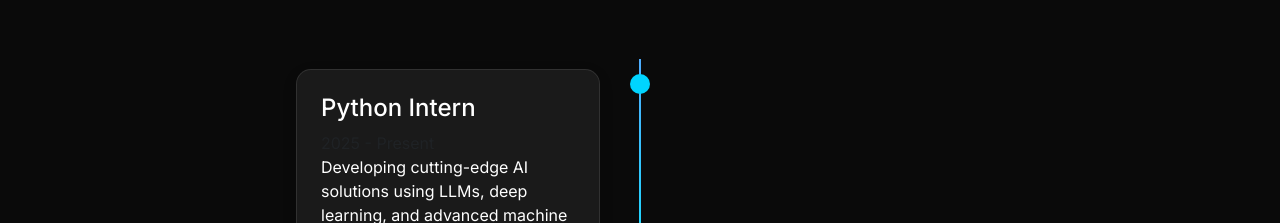
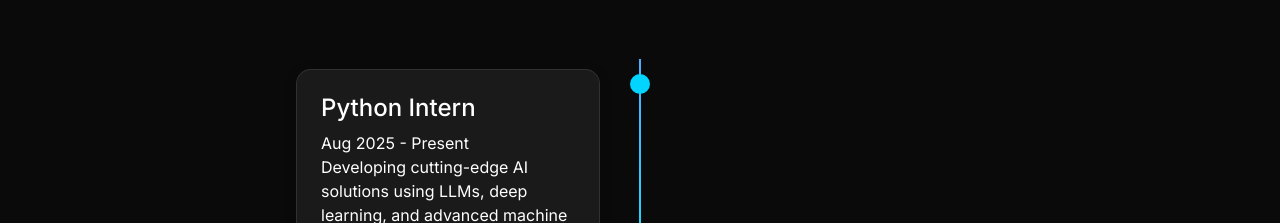
Before and after one commit to asghar-rizvi/portfolio-website, a plain HTML site: page index.html in a window 1280 px wide. Shown: the part 4260-4483 px from the top of the page. Drawn offline with nearby package versions, Linux system fonts and the light colour scheme; animation ran at ten frames a second.

Commit message:
minor fixes

```diff
--- a/index.html
+++ b/index.html
@@ -1359,10 +1359,11 @@
                 <div class="timeline-item">
                     <div class="timeline-content tap-animation">
                         <h4>Python Intern</h4>
-                        <span class="text-muted">2025 - Present</span>
+                        <span style="color: white;" >Aug 2025 - Present</span>
                         <p>Developing cutting-edge AI solutions using LLMs, deep learning, and advanced machine learning techniques. Focus on building intelligent systems that solve real-world problems.</p>
                     </div>
                 </div>
+
             </div>
         </div>
     </section>
```
